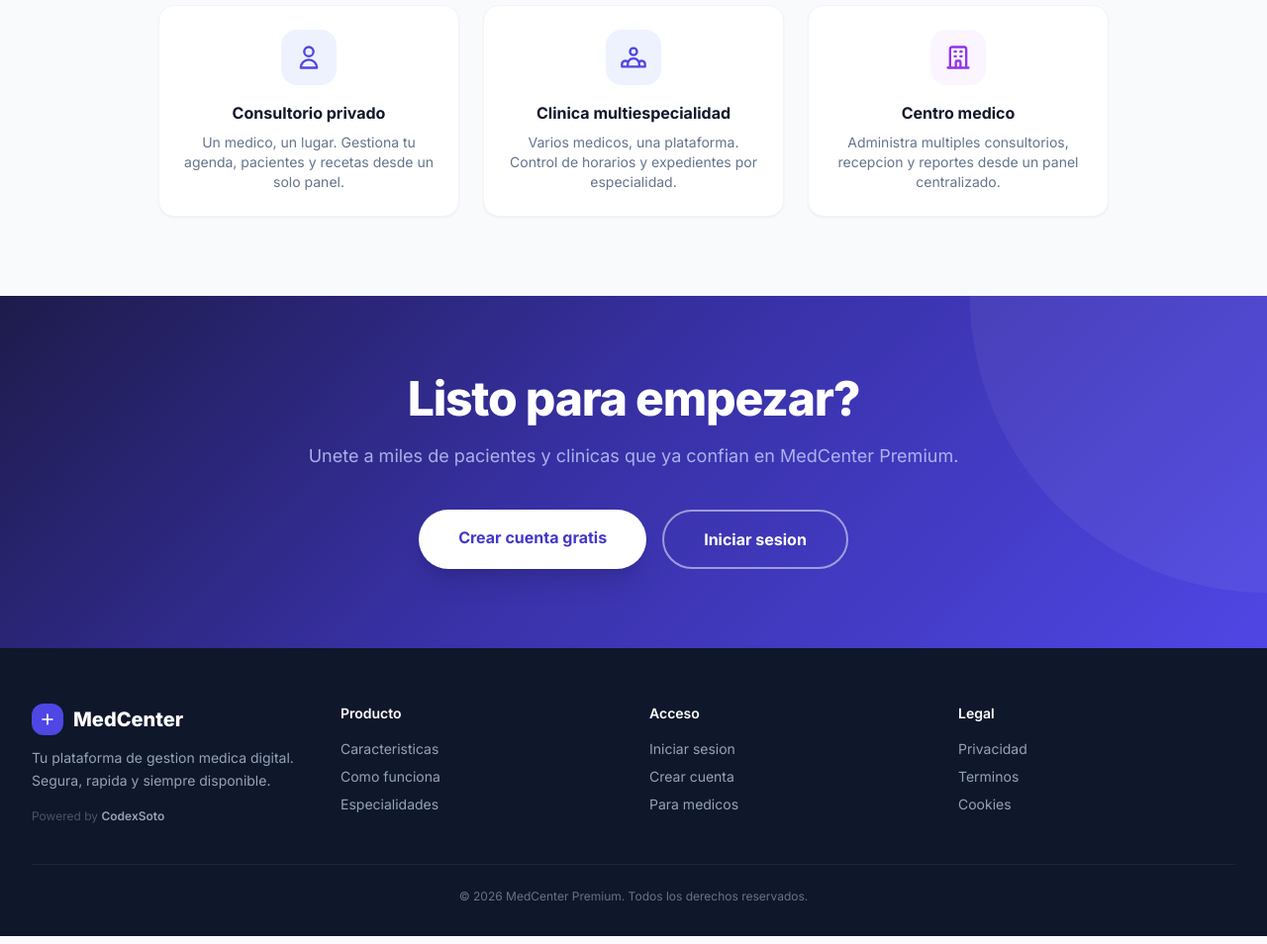
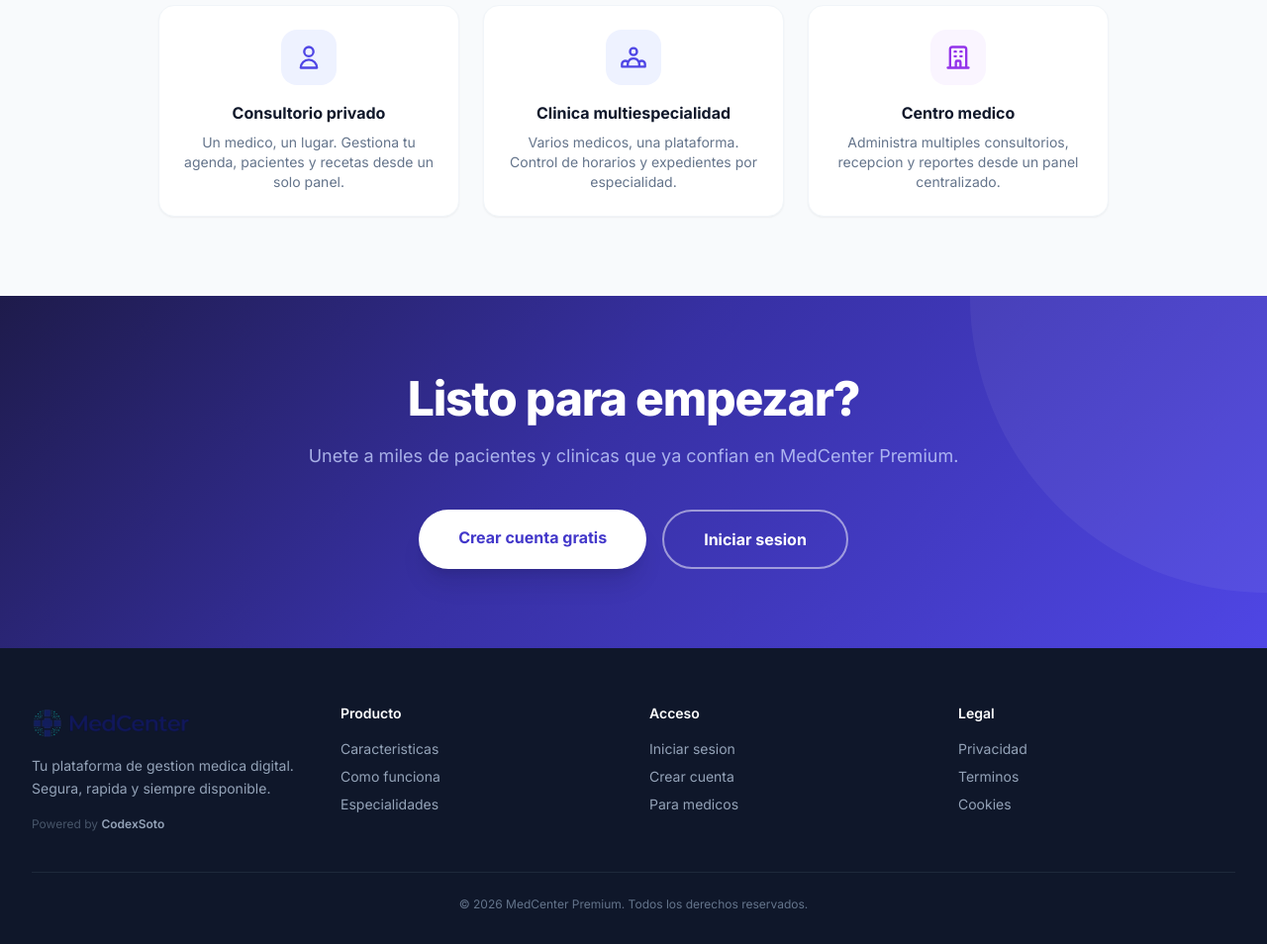
Before and after one commit to David080198/gestion_de_clinicas, a Flask app: page / in a window 1280 px wide. Shown: the part 2935-3889 px from the top of the page at 99% size. Run offline with Flask 3, Linux system fonts and the light colour scheme; some libraries are stand-ins or nearby versions.

Commit message:
Replace SVG logo with PNG logo in footer

```diff
--- a/app/templates/welcome.html
+++ b/app/templates/welcome.html
@@ -283,10 +283,7 @@
     <div class="max-w-7xl mx-auto px-4 sm:px-6 lg:px-8">
         <div class="grid grid-cols-2 md:grid-cols-4 gap-8 mb-10">
             <div class="col-span-2 md:col-span-1">
-                <div class="flex items-center gap-2.5 text-white font-extrabold text-xl mb-3">
-                    <div class="w-8 h-8 rounded-xl bg-primary-600 flex items-center justify-center"><svg class="w-4 h-4 text-white" fill="none" stroke="currentColor" viewBox="0 0 24 24" stroke-width="2.5"><path stroke-linecap="round" stroke-linejoin="round" d="M12 4.5v15m7.5-7.5h-15"/></svg></div>
-                    MedCenter
-                </div>
+                <img src="{{ url_for('static', filename='img/logo.png') }}" alt="MedCenter" class="h-10 w-auto mb-3">
                 <p class="text-sm leading-relaxed">Tu plataforma de gestion medica digital. Segura, rapida y siempre disponible.</p>
                 <p class="text-xs text-slate-600 mt-4">Powered by <span class="text-slate-400 font-semibold">CodexSoto</span></p>
             </div>
```
